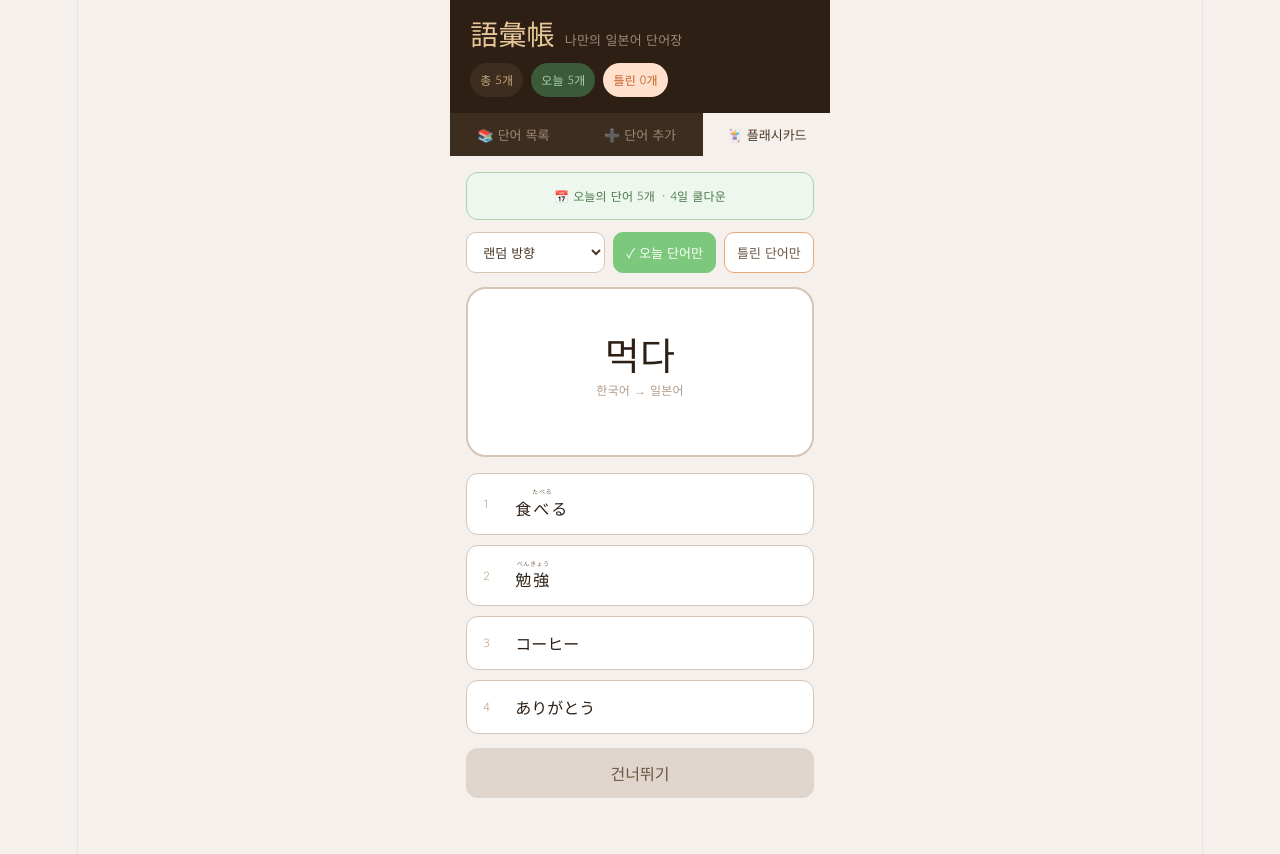
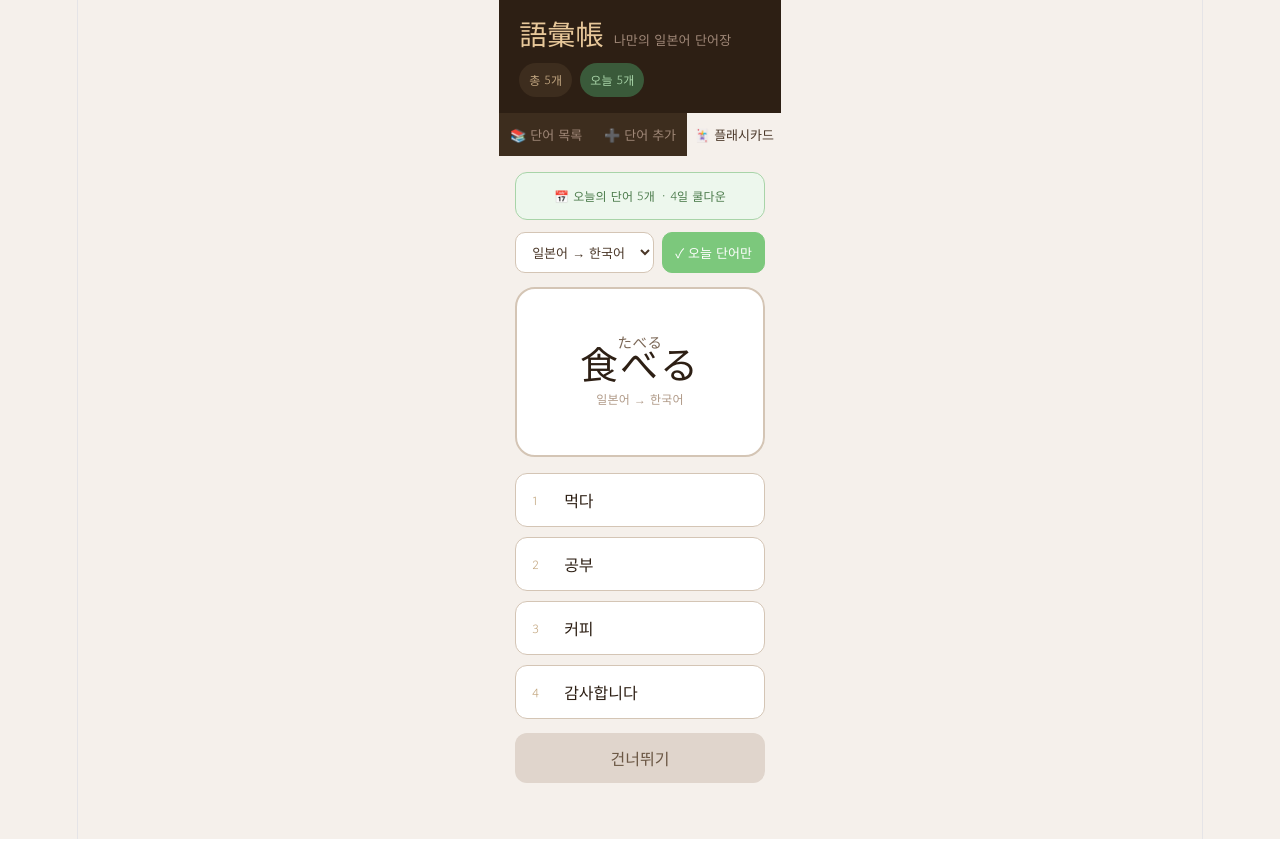
Before and after one commit to tmxpffk1725-rocky/japanese-vocab, a React (Vite) app: page / in a window 1280 px wide. Both pictures are taken after a click on the button "🃏 플래시카드". Built offline with nearby package versions, Linux system fonts and the light colour scheme.

Commit message:
Update App.jsx

```diff
--- a/src/App.jsx
+++ b/src/App.jsx
@@ -83,8 +83,7 @@ export default function App() {
   const [form, setForm] = useState({ japanese: "", reading: "", korean: "", example: "" });
   const [editId, setEditId] = useState(null);
   const [card, setCard] = useState(null);
-  const [cardMode, setCardMode] = useState("random");
-  const [wrongOnly, setWrongOnly] = useState(false);
+  const [cardMode, setCardMode] = useState("japanese");
   const [dailyOnly, setDailyOnly] = useState(true);
   const [search, setSearch] = useState("");
   const [toast, setToast] = useState("");
@@ -143,8 +142,7 @@ export default function App() {
   }, [words, dailyWords, dailyOnly]);
 
   const drawCard = useCallback(() => {
-    const basePool = dailyOnly ? dailyWords : words;
-    const pool = wrongOnly ? basePool.filter(w => w.wrong > 0) : basePool;
+    const pool = dailyOnly ? dailyWords : words;
     if (pool.length === 0) { setCard(null); return; }
     const random = pool[Math.floor(Math.random() * pool.length)];
     const showKorean = cardMode === "random" ? Math.random() > 0.5 : cardMode === "korean";
@@ -152,7 +150,7 @@ export default function App() {
     setSelected(null);
     setAnswered(false);
     setChoices(makeChoices(random, showKorean));
-  }, [words, dailyWords, cardMode, wrongOnly, dailyOnly, makeChoices]);
+  }, [words, dailyWords, cardMode, dailyOnly, makeChoices]);
 
   useEffect(() => {
     if (tab === "flash") drawCard();
@@ -224,15 +222,10 @@ export default function App() {
     const isCorrect = choice === correctAnswer;
     setSelected(choice);
     setAnswered(true);
-    if (isCorrect) {
-      setWords(prev => prev.map(w => w.id === card.id ? { ...w, wrong: Math.max(0, (w.wrong || 0) - 1) } : w));
-    } else {
-      setWords(prev => prev.map(w => w.id === card.id ? { ...w, wrong: (w.wrong || 0) + 1 } : w));
-    }
   };
 
   const activePool = dailyOnly ? dailyWords : words;
-  const noCard = !card || (wrongOnly && activePool.filter(w => w.wrong > 0).length === 0) || activePool.length === 0;
+  const noCard = !card || activePool.length === 0;
 
   return (
     <div style={styles.container}>
@@ -260,9 +253,6 @@ export default function App() {
           <span style={styles.statBadge}>총 {words.length}개</span>
           <span style={{ ...styles.statBadge, background: "#3a5a3a", color: "#a8d4a8" }}>
             오늘 {dailyWords.length}개
-          </span>
-          <span style={{ ...styles.statBadge, background: "#ffe0cc", color: "#c0622a" }}>
-            틀린 {words.filter(w => w.wrong > 0).length}개
           </span>
         </div>
       </div>
@@ -322,7 +312,6 @@ export default function App() {
                         </div>
                       </div>
                       <div style={styles.wordRight}>
-                        {w.wrong > 0 && <span style={styles.wrongBadge}>틀림 {w.wrong}</span>}
                         <button onClick={() => handleEdit(w)} style={{ ...styles.iconBtn, color: "#7cb8e8" }}>✏️</button>
                         <button onClick={() => handleDelete(w.id)} style={{ ...styles.iconBtn, color: "#e87c7c" }}>🗑️</button>
                       </div>
@@ -382,16 +371,12 @@ export default function App() {
                 style={{ ...styles.select, cursor: "pointer", background: dailyOnly ? "#7cc87c" : "#fff", color: dailyOnly ? "#fff" : "#6b5744", border: `1.5px solid #7cc87c`, fontWeight: dailyOnly ? 700 : 400 }}>
                 {dailyOnly ? "✓ 오늘 단어만" : "오늘 단어만"}
               </button>
-              <button onClick={() => setWrongOnly(p => !p)}
-                style={{ ...styles.select, cursor: "pointer", background: wrongOnly ? "#e8a87c" : "#fff", color: wrongOnly ? "#fff" : "#6b5744", border: `1.5px solid #e8a87c`, fontWeight: wrongOnly ? 700 : 400 }}>
-                {wrongOnly ? "✓ 틀린 단어만" : "틀린 단어만"}
-              </button>
             </div>
 
             {noCard ? (
               <div style={styles.empty}>
-                <div style={{ fontSize: 48, marginBottom: 12 }}>{wrongOnly ? "🎉" : "📭"}</div>
-                <div style={{ color: "#9e8878" }}>{wrongOnly ? "틀린 단어가 없어요!" : "단어를 먼저 추가해주세요!"}</div>
+                <div style={{ fontSize: 48, marginBottom: 12 }}>📭</div>
+                <div style={{ color: "#9e8878" }}>단어를 먼저 추가해주세요!</div>
                 <button onClick={drawCard} style={{ ...styles.submitBtn, marginTop: 20, maxWidth: 200 }}>다시 시작</button>
               </div>
             ) : (
```
